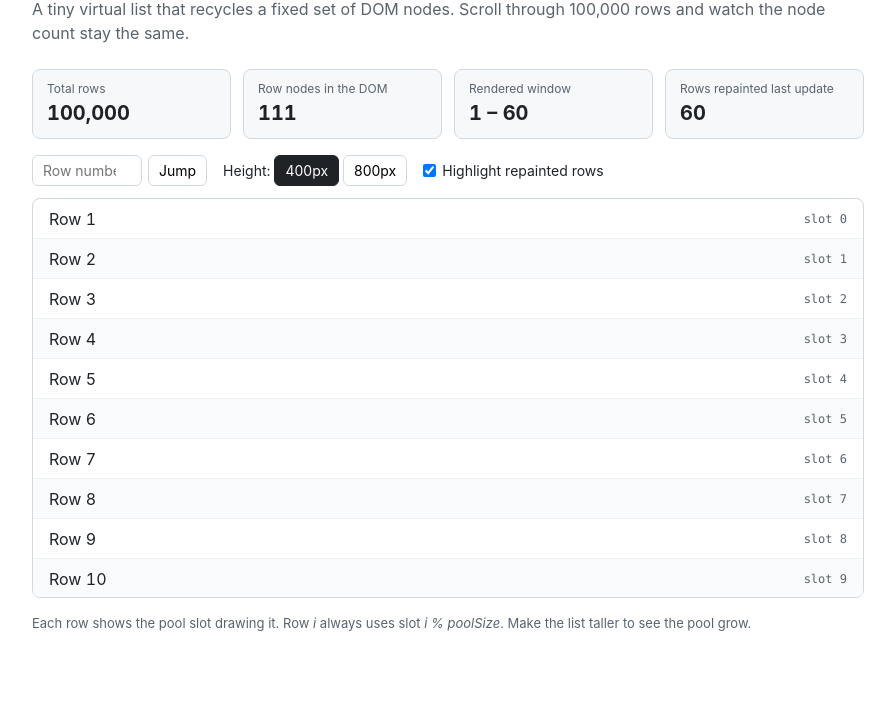
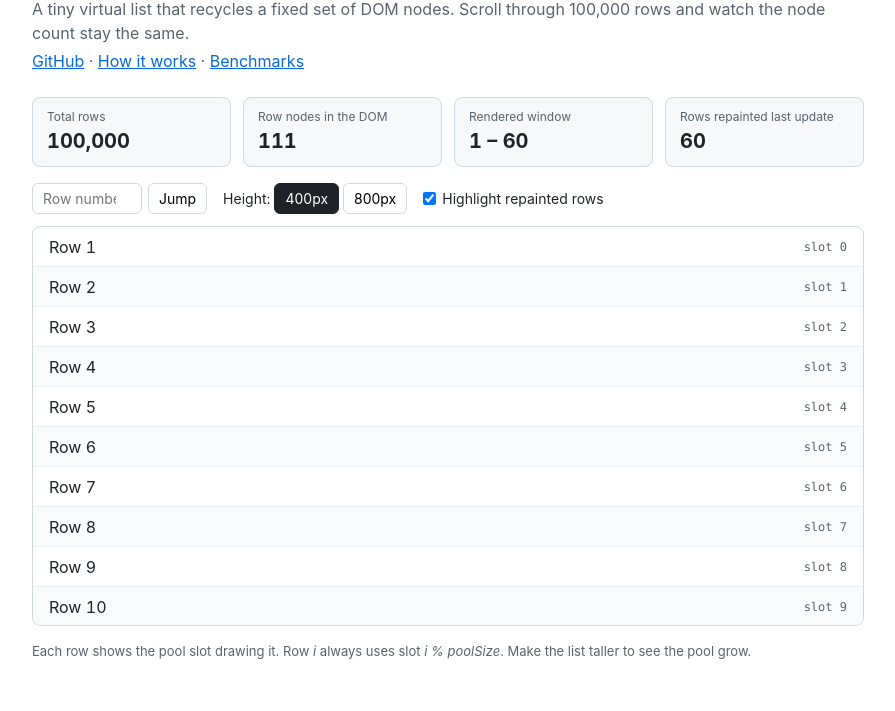
Before and after one commit to sanil011/scrollring, a website built with Vite: page demo/index.html in a window 1280 px wide. Shown: the part 89-800 px from the top of the page, without its empty margins (192-1087 px from the left). Built offline with nearby package versions, Linux system fonts and the light colour scheme.

Commit message:
ci: deploy the demo to GitHub Pages

```diff
--- a/demo/index.html
+++ b/demo/index.html
@@ -167,6 +167,11 @@
           A tiny virtual list that recycles a fixed set of DOM nodes. Scroll
           through 100,000 rows and watch the node count stay the same.
         </p>
+        <p>
+          <a href="https://github.com/sanil011/scrollring">GitHub</a> ·
+          <a href="https://github.com/sanil011/scrollring/blob/main/ARCHITECTURE.md">How it works</a> ·
+          <a href="https://github.com/sanil011/scrollring/blob/main/BENCHMARKS.md">Benchmarks</a>
+        </p>
       </header>
 
       <section class="stats" aria-label="Live stats">
--- a/package.json
+++ b/package.json
@@ -23,6 +23,7 @@
   "scripts": {
     "dev": "vite --open /demo/",
     "build": "tsup src/index.ts --format esm,cjs --dts --clean",
+    "build:demo": "vite build demo --base=/scrollring/ --outDir=../site --emptyOutDir",
     "test": "vitest run",
     "test:watch": "vitest",
     "test:e2e": "playwright test",
```
Also changed, not shown: .github/workflows/ci.yml, README.md, 1 other file.
